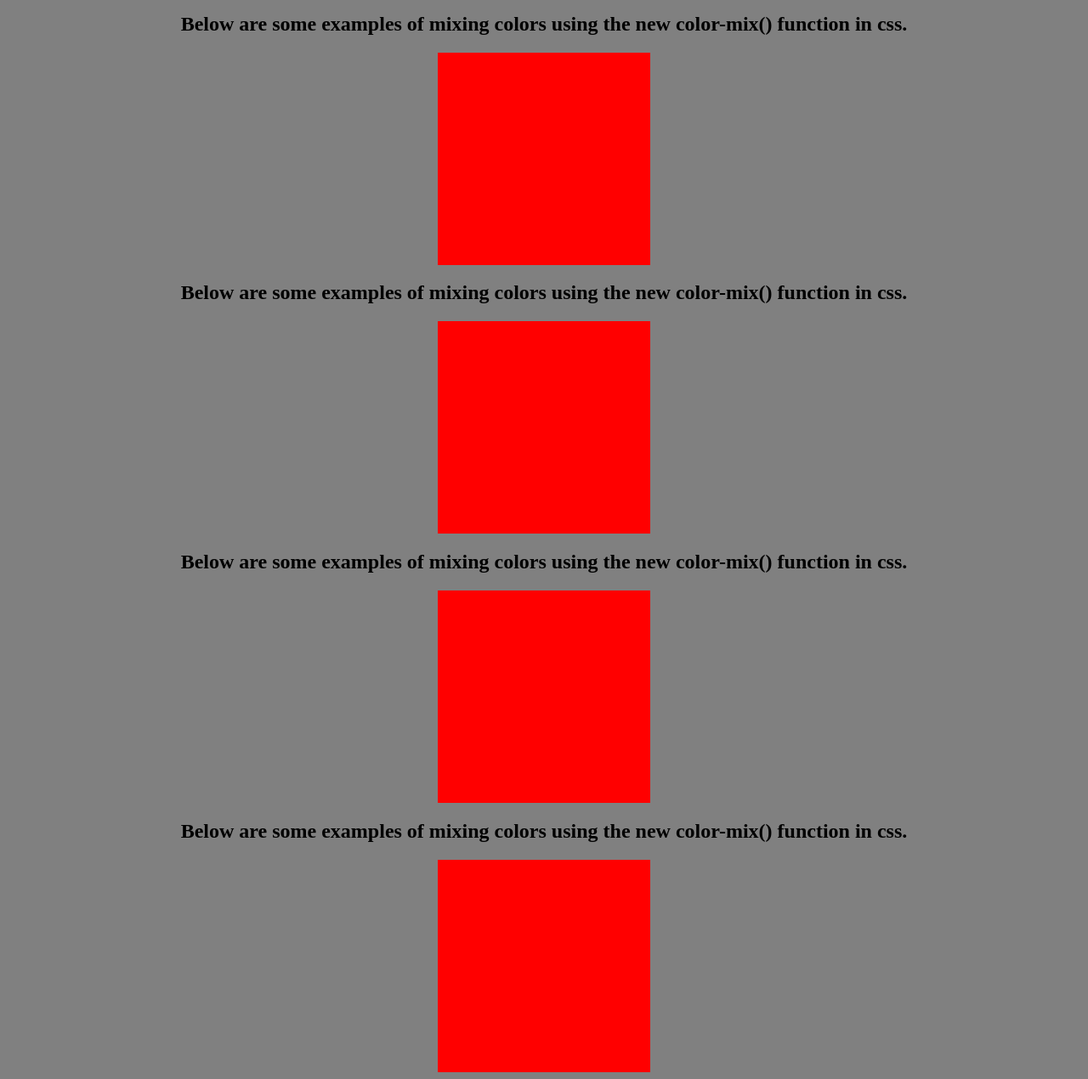
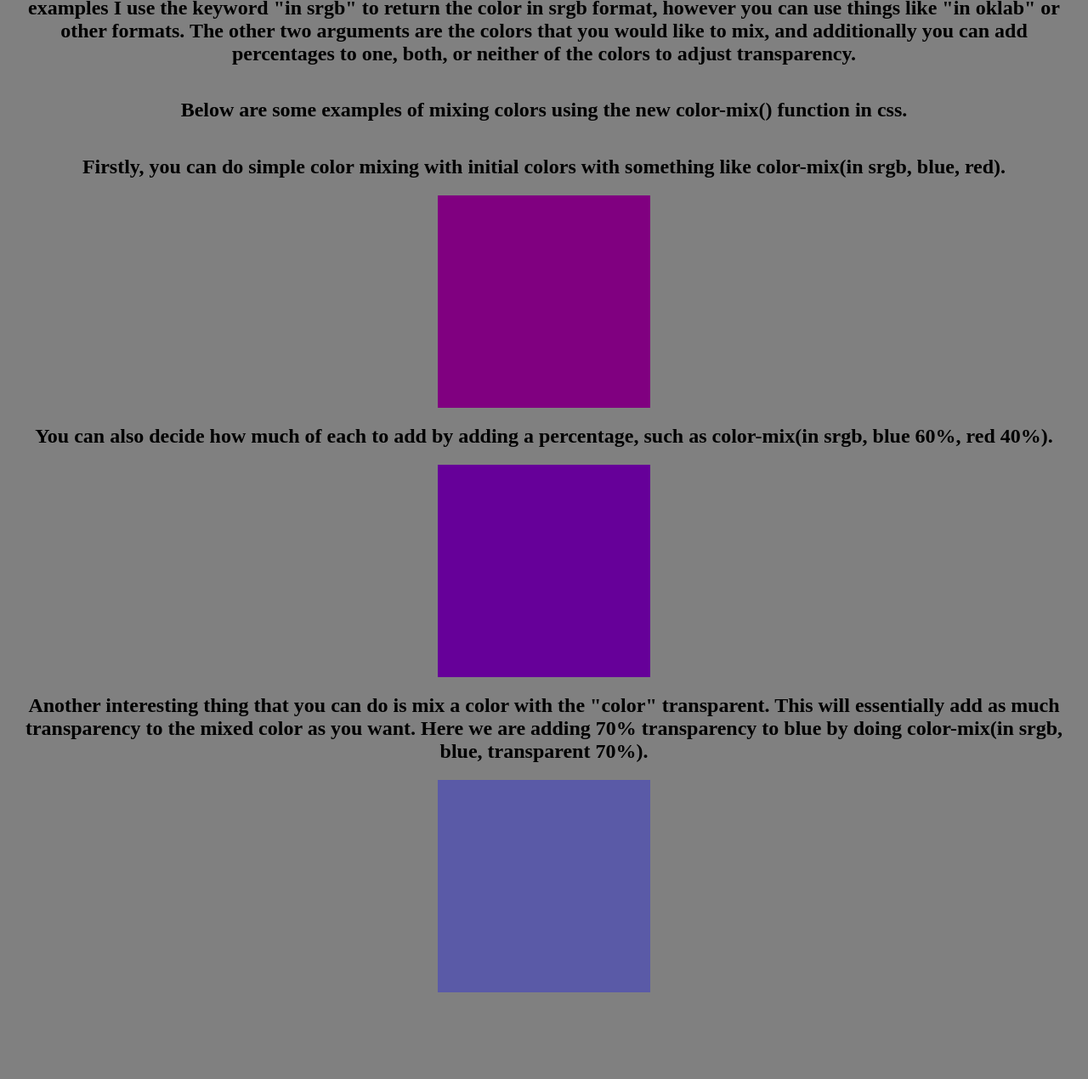
Before and after one commit to LanceSMSU/mi449-challenge2-color-mix-demo, a plain HTML site: page index.html in a window 1280 px wide. Shown: the part 160-1430 px from the top of the page at 85% size. After the commit the page ends 1336 px from the top, so only its background shows below. Drawn offline with Linux system fonts and the light colour scheme.

Commit message:
Finalized challenge

```diff
--- a/index.html
+++ b/index.html
@@ -9,26 +9,23 @@
   </head>
   <body>
     <h1>This is a demo to showcase the new color-mix function in css</h1>
+    <h2>The syntax for using color-mix is typically three arguments. First being what format the mixed color should be. In these examples I use the keyword "in srgb" to return the color in srgb format, however you can use things like "in oklab" or other formats. The other two arguments are the colors that you would like to mix, and additionally you can add percentages to one, both, or neither of the colors to adjust transparency.</h2>
     <h2>Below are some examples of mixing colors using the new color-mix() function in css.</h2>
 
-    <h2>Below are some examples of mixing colors using the new color-mix() function in css.</h2>
+    <h2>Firstly, you can do simple color mixing with initial colors with something like color-mix(in srgb, blue, red).</h2>
     <div class="color-square-1">
 
     </div>
 
-    <h2>Below are some examples of mixing colors using the new color-mix() function in css.</h2>
+    <h2>You can also decide how much of each to add by adding a percentage, such as color-mix(in srgb, blue 60%, red 40%).</h2>
     <div class="color-square-2">
 
     </div>
 
-    <h2>Below are some examples of mixing colors using the new color-mix() function in css.</h2>
+    <h2>Another interesting thing that you can do is mix a color with the "color" transparent. This will essentially add as much transparency to the mixed color as you want. Here we are adding 70% transparency to blue by doing color-mix(in srgb, blue, transparent 70%).</h2>
     <div class="color-square-3">
 
     </div>
-
-    <h2>Below are some examples of mixing colors using the new color-mix() function in css.</h2>
-    <div class="color-square-4">
-
     </div>
     <script src="index.js"></script>
   </body>
--- a/screen.css
+++ b/screen.css
@@ -5,28 +5,29 @@ body{
     align-items: center;
     justify-content: center;
     flex-direction: column;
+    text-align: center;
+}
+
+h1{
+    font-size: 40px;
+    font-weight: bold;
+    text-decoration: underline;
 }
 
 .color-square-1{
-    background: red;
+    background: color-mix(in srgb, blue, red);
     width: 250px;
     height: 250px;
 }
 
 .color-square-2{
-    background: red;
+    background: color-mix(in srgb, blue 60%, red 40%);
     width: 250px;
     height: 250px;
 }
 
 .color-square-3{
-    background: red;
+    background: color-mix(in srgb, blue, transparent 70%);
     width: 250px;
     height: 250px;
 }
-
-.color-square-4{
-    background: red;
-    width: 250px;
-    height: 250px;
-}
```
